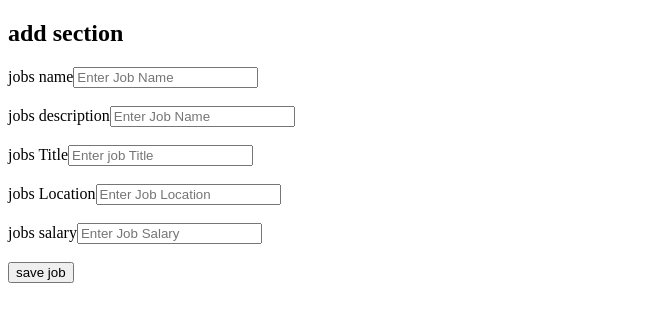
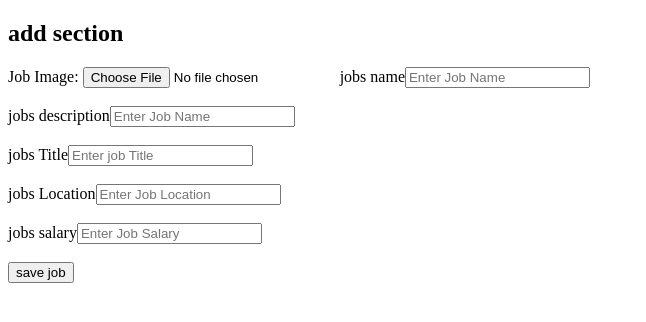
Before and after one commit to rawbiin/Everest_jobportal_ADC10, a Django app: page /jobs/add_jobs in a window 1280 px wide. Shown: the top 322 px of the page, without its empty margins (0-646 px from the left). Run offline with Django 3.2, Linux system fonts and the light colour scheme.

Commit message:
"Uplod Download Complete"

```diff
--- a/jobportal/settings.py
+++ b/jobportal/settings.py
@@ -119,3 +119,6 @@ USE_TZ = True
 # https://docs.djangoproject.com/en/3.0/howto/static-files/
 
 STATIC_URL = '/static/'
+
+MEDIA_URL='/media/'
+MEDIA_ROOT=os.path.join(BASE_DIR,'media')
--- a/jobportal/urls.py
+++ b/jobportal/urls.py
@@ -16,7 +16,12 @@ Including another URLconf
 from django.contrib import admin
 from django.urls import path, include
 
+from django.conf.urls.static import static
+from django.conf import settings
+
 urlpatterns = [
     path('admin/', admin.site.urls),
     path('jobs/',include('jobs.urls'))
     ]
+
+urlpatterns+=static(settings.MEDIA_URL,document_root=settings.MEDIA_ROOT)
--- a/jobs/models.py
+++ b/jobs/models.py
@@ -2,6 +2,7 @@ from django.db import models
 
 # Create your models here.
 class Jobs(models.Model):
+    job_image=models.ImageField()
     jobs_name=models.TextField()
     jobs_description=models.TextField()
     jobs_Title=models.TextField()
--- a/jobs/templates/add_jobs.html
+++ b/jobs/templates/add_jobs.html
@@ -9,8 +9,9 @@
 <body>
     <h2>add section</h2>
 
-    <form action="" method="post">
+    <form action="" method="post" enctype="multipart/form-data">
         {%csrf_token%}
+    <span>Job Image: <input type="file" name="job_logo"></span>
      <span>jobs name</span><input type="text" name="jobs_name" placeholder="Enter Job Name"><br><br>
      <span>jobs description</span><input type="text" name="jobs_description" placeholder="Enter Job Name"><br><br>
      <span>jobs Title</span><input type="text" name="jobs_Title" placeholder="Enter job Title" ><br><br>
--- a/jobs/templates/jobs_home.html
+++ b/jobs/templates/jobs_home.html
@@ -25,6 +25,9 @@
     <div>
         {%for job in all_jobs%}
             <div>
+                <div>
+                    <img src="{{job.job_image}}" height="100" width="100">
+                </div>
                 <span>Job Name:</span>{{job.jobs_name}}<br>
                 <span>Job Title:</span>{{job.jobs_Title}}<br>
 
--- a/jobs/views.py
+++ b/jobs/views.py
@@ -1,5 +1,7 @@
 from django.shortcuts import render,redirect
 from .models import Jobs
+from django.core.files.storage import FileSystemStorage
+
 # Create your views here.
 def get_job_home(req):
     all_jobs=Jobs.objects.all()
@@ -18,12 +20,19 @@ def get_add_jobs(req):
     if req.method=="GET":
         return render(req,'add_jobs.html')
     else:
+        job_logo=req.FILES['job_logo']
+
+        fs=FileSystemStorage()
+        filename=fs.save(job_logo.name,job_logo)
+
+        url=fs.url(filename)
+
         jobs_name=req.POST['jobs_name']
         jobs_description=req.POST['jobs_description']
         jobs_Title=req.POST['jobs_Title']
         location=req.POST['jobs_location']
         salary=req.POST['jobs_salary']
-        jobs=Jobs(jobs_name=jobs_name,jobs_Title=jobs_Title,jobs_description=jobs_description,location=location,salary=salary)
+        jobs=Jobs(job_image=url,jobs_name=jobs_name,jobs_Title=jobs_Title,jobs_description=jobs_description,location=location,salary=salary)
         jobs.save()
 
         return redirect('jobs_home')
@@ -37,6 +46,13 @@ def get_update_jobs(req,ID):
         }
         return render(req,'update_jobs.html',context=context)
     else:
+        job_logo=req.FILES['job_logo']
+
+        fs=FileSystemStorage()
+        filename=fs.save(job_logo.name,job_logo)
+
+        url=fs.url(filename)
+
 
         jobs_name=req.POST['jobs_name']
         jobs_description=req.POST['jobs_description']
@@ -49,6 +65,7 @@ def get_update_jobs(req,ID):
         prev_job.location=location
         prev_job.salary=salary
         prev_job.jobs_Title=jobs_Title
+        prev_job.job_logo=url
 
         return redirect('jobs_home')
 
```
Also changed, not shown: db.sqlite3, jobs/migrations/0001_initial.py, media/Capture.PNG (added), media/Capture_2DtsJ6h.PNG (added).
